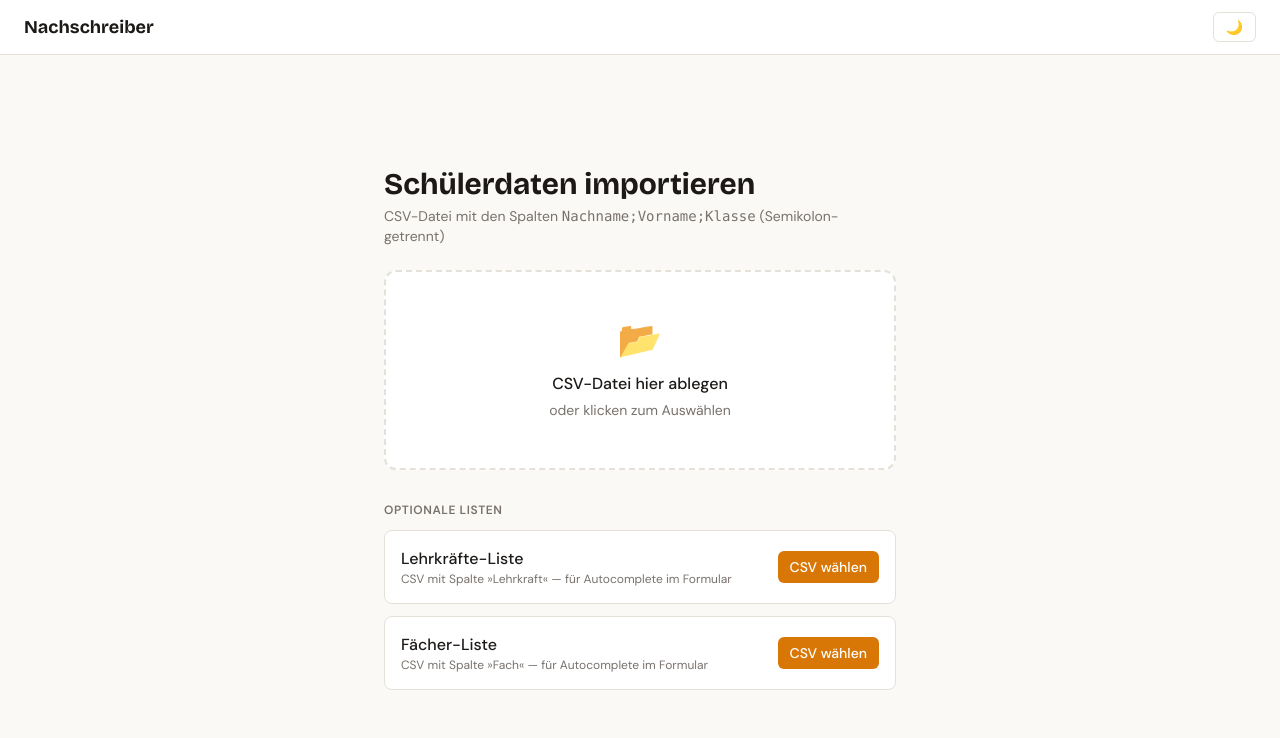
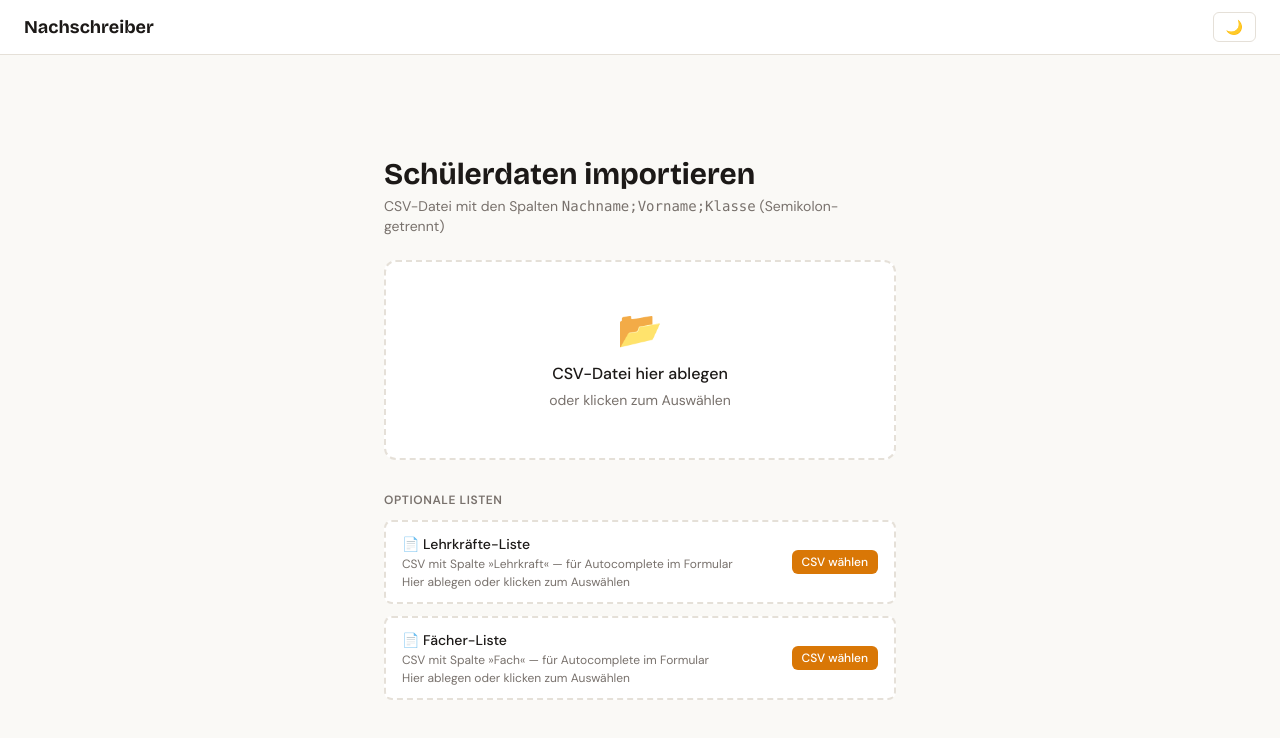
Before and after one commit to ThomasStolt/Nachschreiber, a React (Vite) app in the folder frontend/: page / in a window 1280 px wide. Shown: the top 738 px of the page. Built offline with nearby package versions, Linux system fonts and the light colour scheme.

Commit message:
feat(ui): drag & drop support for teacher + subject CSV upload boxes
OptionalUpload boxes now behave like the main student drop zone —
users can drag a CSV onto them or click to open a file picker.

Co-Authored-By: Claude Opus 4.7 (1M context) <noreply@anthropic.com>

```diff
--- a/frontend/src/pages/UploadPage.tsx
+++ b/frontend/src/pages/UploadPage.tsx
@@ -16,6 +16,7 @@ function OptionalUpload({
   onUpload: (file: File) => Promise<string>;
 }) {
   const [status, setStatus] = useState<OptionalStatus>({ kind: 'idle' });
+  const [dragging, setDragging] = useState(false);
   const inputRef = useRef<HTMLInputElement>(null);
 
   async function handle(file: File) {
@@ -29,20 +30,38 @@ function OptionalUpload({
   }
 
   return (
-    <div className="rounded-lg p-4" style={{ border: '1px solid var(--c-border)', background: 'var(--c-surface)' }}>
-      <div className="flex items-center justify-between gap-4">
-        <div className="min-w-0">
-          <p className="font-medium">{title}</p>
-          <p className="text-xs" style={{ color: 'var(--c-text-secondary)' }}>{hint}</p>
+    <div>
+      <div
+        onClick={() => inputRef.current?.click()}
+        onDragOver={(e) => { e.preventDefault(); setDragging(true); }}
+        onDragLeave={() => setDragging(false)}
+        onDrop={(e) => {
+          e.preventDefault();
+          setDragging(false);
+          const f = e.dataTransfer.files[0];
+          if (f) handle(f);
+        }}
+        className="cursor-pointer rounded-lg border-2 border-dashed px-4 py-3 transition-colors"
+        style={{
+          borderColor: dragging ? 'var(--c-accent)' : 'var(--c-border)',
+          background: dragging ? 'rgba(217,119,6,0.05)' : 'var(--c-surface)',
+        }}
+      >
+        <div className="flex items-center justify-between gap-3">
+          <div className="min-w-0">
+            <p className="font-medium text-sm">📄 {title}</p>
+            <p className="text-xs mt-0.5" style={{ color: 'var(--c-text-secondary)' }}>{hint}</p>
+            <p className="text-xs mt-0.5" style={{ color: 'var(--c-text-secondary)' }}>
+              Hier ablegen oder klicken zum Auswählen
+            </p>
+          </div>
+          <span
+            className="shrink-0 rounded-md px-2.5 py-1 text-xs font-medium"
+            style={{ background: 'var(--c-accent)', color: 'white' }}
+          >
+            CSV wählen
+          </span>
         </div>
-        <button
-          type="button"
-          onClick={() => inputRef.current?.click()}
-          className="shrink-0 rounded-md px-3 py-1.5 text-sm font-medium"
-          style={{ background: 'var(--c-accent)', color: 'white' }}
-        >
-          CSV wählen
-        </button>
         <input
           ref={inputRef}
           type="file"
@@ -52,13 +71,13 @@ function OptionalUpload({
         />
       </div>
       {status.kind === 'loading' && (
-        <p className="mt-2 text-xs" style={{ color: 'var(--c-text-secondary)' }}>Wird hochgeladen…</p>
+        <p className="mt-1.5 text-xs" style={{ color: 'var(--c-text-secondary)' }}>Wird hochgeladen…</p>
       )}
       {status.kind === 'ok' && (
-        <p className="mt-2 text-xs" style={{ color: 'var(--c-accent)' }}>✓ {status.msg}</p>
+        <p className="mt-1.5 text-xs" style={{ color: 'var(--c-accent)' }}>✓ {status.msg}</p>
       )}
       {status.kind === 'err' && (
-        <p className="mt-2 text-xs" style={{ color: 'var(--c-error)' }}>{status.msg}</p>
+        <p className="mt-1.5 text-xs" style={{ color: 'var(--c-error)' }}>{status.msg}</p>
       )}
     </div>
   );
```
